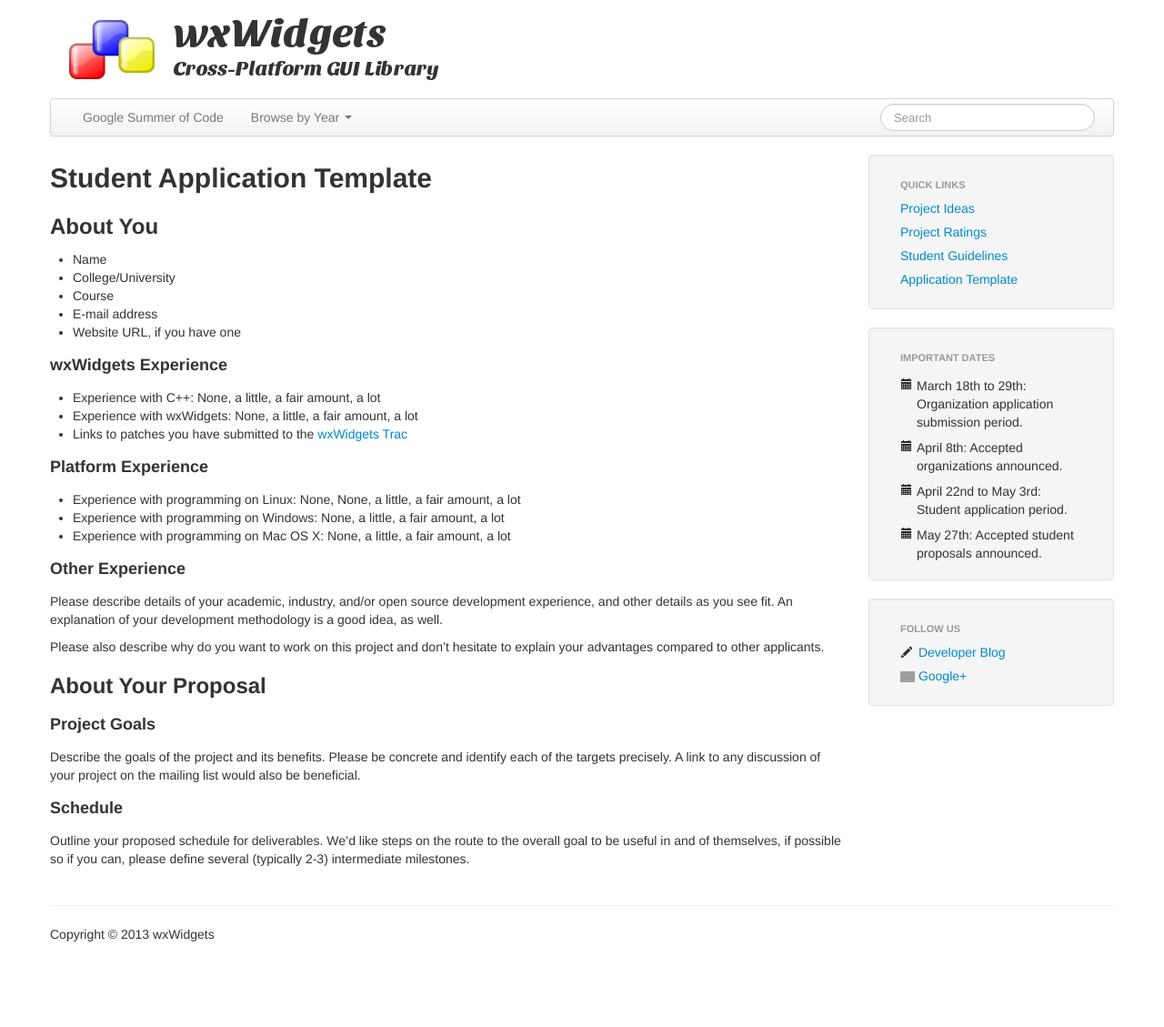
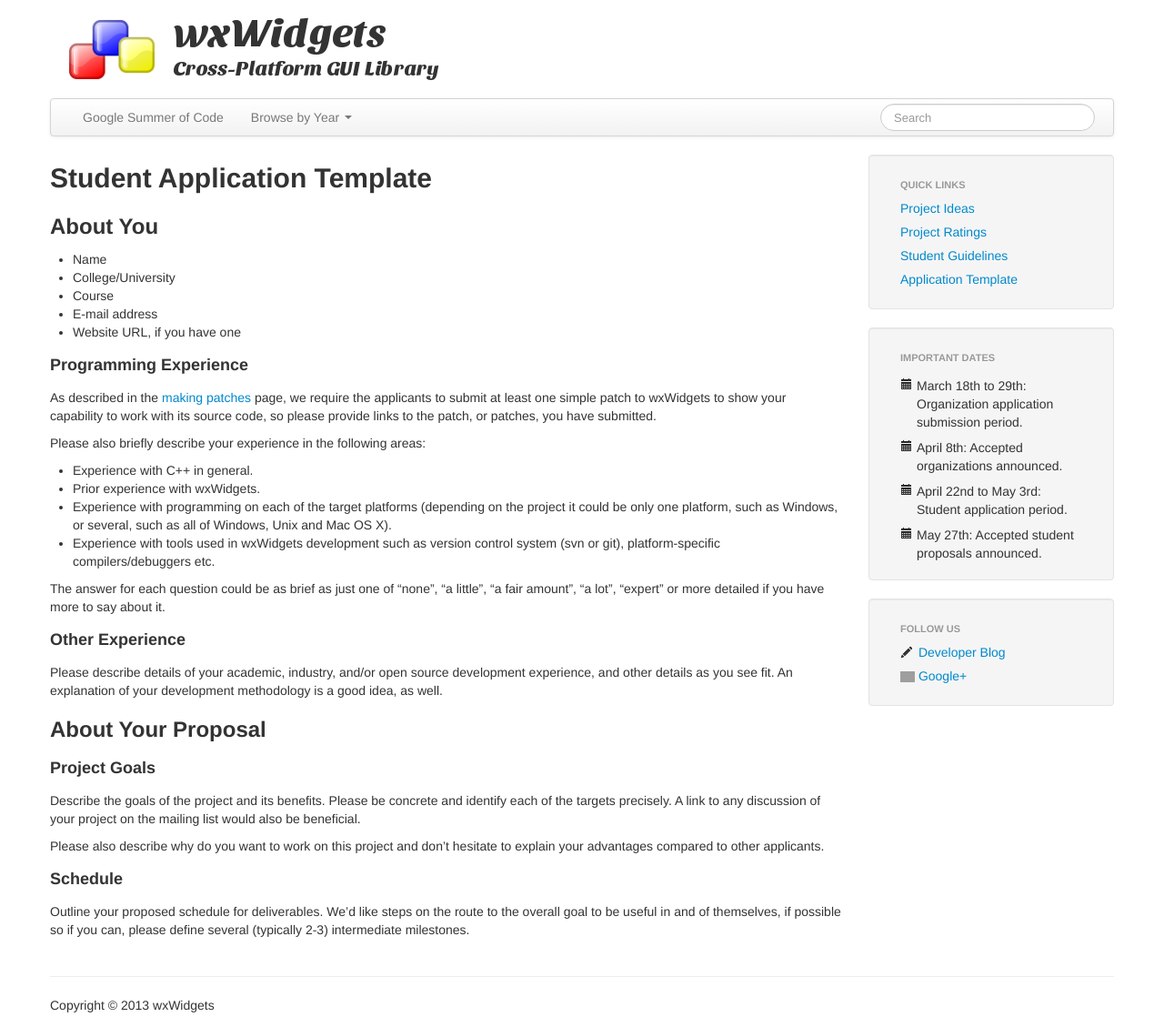
Before and after one commit to sjlamerton/gsoc-pages, a Jekyll site: the page built from application-template/index.md, in a window 1280 px wide. Shown: the whole page at 91% size. Built offline with Jekyll 4.4.1, drawn with Linux system fonts in a browser that asks for light colours; nearby versions of some CDN libraries; Markdown is read by kramdown in place of the engine named in the settings; before the commit the page ends 1051 px from its top, so only the background shows below that; grey boxes are pictures that could not be loaded.

Commit message:
Add a page about making patches.
Also rearrange the experience section in the application template to make it
less redundant.

```diff
--- a/application-template/index.md
+++ b/application-template/index.md
@@ -11,26 +11,32 @@
 * E-mail address
 * Website URL, if you have one
 
-### wxWidgets Experience
+### Programming Experience
 
-* Experience with C++: None, a little, a fair amount, a lot
-* Experience with wxWidgets: None, a little, a fair amount, a lot
-* Links to patches you have submitted to the [wxWidgets Trac](http://trac.wxwidgets.org)
+As described in the [making patches](../making-patches/) page, we require the
+applicants to submit at least one simple patch to wxWidgets to show your
+capability to work with its source code, so please provide links to the patch,
+or patches, you have submitted.
 
-### Platform Experience
+Please also briefly describe your experience in the following areas:
 
-* Experience with programming on Linux: None, None, a little, a fair amount, a lot
-* Experience with programming on Windows: None, a little, a fair amount, a lot
-* Experience with programming on Mac OS X: None, a little, a fair amount, a lot
+* Experience with C++ in general.
+* Prior experience with wxWidgets.
+* Experience with programming on each of the target platforms (depending on
+  the project it could be only one platform, such as Windows, or several, such
+  as all of Windows, Unix and Mac OS X).
+* Experience with tools used in wxWidgets development such as version control
+  system (svn or git), platform-specific compilers/debuggers etc.
+
+The answer for each question could be as brief as just one of "none", "a
+little", "a fair amount", "a lot", "expert" or more detailed if you have more
+to say about it.
 
 ### Other Experience
 
 Please describe details of your academic, industry, and/or open source
 development experience, and other details as you see fit. An explanation of
 your development methodology is a good idea, as well.
-
-Please also describe why do you want to work on this project and don't
-hesitate to explain your advantages compared to other applicants.
 
 ## About Your Proposal
 
@@ -40,6 +46,9 @@
 identify each of the targets precisely. A link to any discussion of your
 project on the mailing list would also be beneficial.
 
+Please also describe why do you want to work on this project and don't
+hesitate to explain your advantages compared to other applicants.
+
 ### Schedule
 
 Outline your proposed schedule for deliverables. We'd like steps on the route
```
Also changed, not shown: index.md (+4 -3 lines), making-patches/index.md (added, +37 -0 lines).
